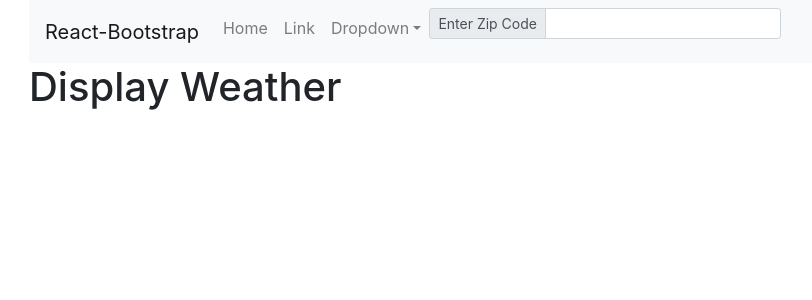
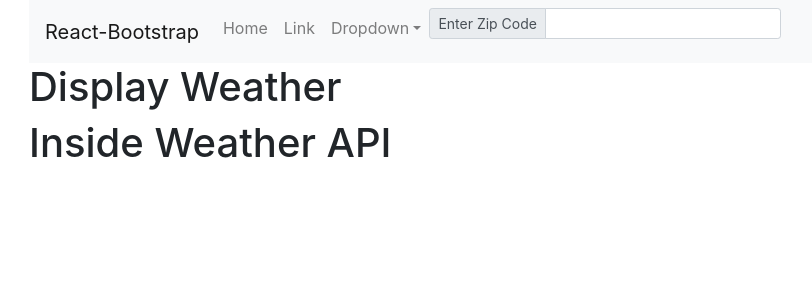
Before and after one commit to SaundersEddie/weather-forecast, a React (Create React App) app: page / in a window 1280 px wide. Shown: the top 300 px of the page, without its empty margins (56-868 px from the left). Built offline with nearby package versions, Linux system fonts and the light colour scheme; no server answers.

Commit message:
implementation of weatherAPI calls

```diff
--- a/package.json
+++ b/package.json
@@ -6,6 +6,7 @@
     "@testing-library/jest-dom": "^5.11.5",
     "@testing-library/react": "^11.1.1",
     "@testing-library/user-event": "^12.2.0",
+    "axios": "^0.21.0",
     "bootstrap": "^4.5.3",
     "express": "^4.17.1",
     "express-favicon": "^2.0.1",
--- a/src/App.js
+++ b/src/App.js
@@ -1,6 +1,6 @@
 import WeatherNavbar from './components/Navbar/WeatherNavbar';
 import DisplayWeather from './components/DisplayWeather/DisplayWeather';
-
+import WeatherAPI from './utils/API';
 import './App.css';
 import 'bootstrap/dist/css/bootstrap.min.css';
 
@@ -10,6 +10,7 @@ function App() {
     <div className="container">
       <WeatherNavbar />
       <DisplayWeather />
+      <WeatherAPI />
     </div>
   );
 }
--- /dev/null
+++ b/src/utils/API.js
@@ -0,0 +1,48 @@
+// API call to NWS to get weather, we then return in back to the page
+// As NWS is open there is no need for a key
+import React from 'react';
+import axios from 'axios';
+
+    // const myURL = `https://graphical.weather.gov/xml/sample_products/browser_interface/ndfdBrowserClientByDay.php?zipCodeList=27603&format=24+hourly`
+const getGeoLocationFromZip = `http://api.geonames.org/postalCodeLookupJSON?postalcode=27603&country=US&username=demo`
+
+const myURL = `https://api.weather.gov/points/35.7075,-78.6562`
+
+const getWeather = () => {
+    axios.get (myURL)
+        .then (function(response) {
+            console.log (response);
+            return (response);
+        })
+}
+
+// getWeather();
+
+const WeatherAPI = () => {
+    console.log (`Inside Weather API`);
+    // Examples for Washington DC
+    // https://api.weather.gov/points/38.9072,-77.0369 NWS points for DC
+
+    // This gives us the following URLS
+    // "forecast": "https://api.weather.gov/gridpoints/LWX/95,71/forecast",
+    // "forecastHourly": "https://api.weather.gov/gridpoints/LWX/95,71/forecast/hourly",
+    // "forecastGridData": "https://api.weather.gov/gridpoints/LWX/95,71",
+    // "observationStations": "https://api.weather.gov/gridpoints/LWX/95,71/stations",
+
+    // Alerts
+    // https://api.weather.gov/alerts/active?area=DC
+
+    // Others to research
+    // https://graphical.weather.gov/xml/sample_products/browser_interface/ndfdBrowserClientByDay.php?zipCodeList=20910+25414&format=24+hourly&numDays=7
+    // https://graphical.weather.gov/xml/sample_products/browser_interface/ndfdBrowserClientByDay.php?zipCodeList=27603&format=24+hourly
+
+
+    return (
+        <>
+            <h1>Inside Weather API</h1>
+            <h3>{getWeather()}</h3>
+        </>
+    )
+}
+
+export default WeatherAPI;
```
Also changed, not shown: 1 other file (tests, documents, lock files or other folders).
